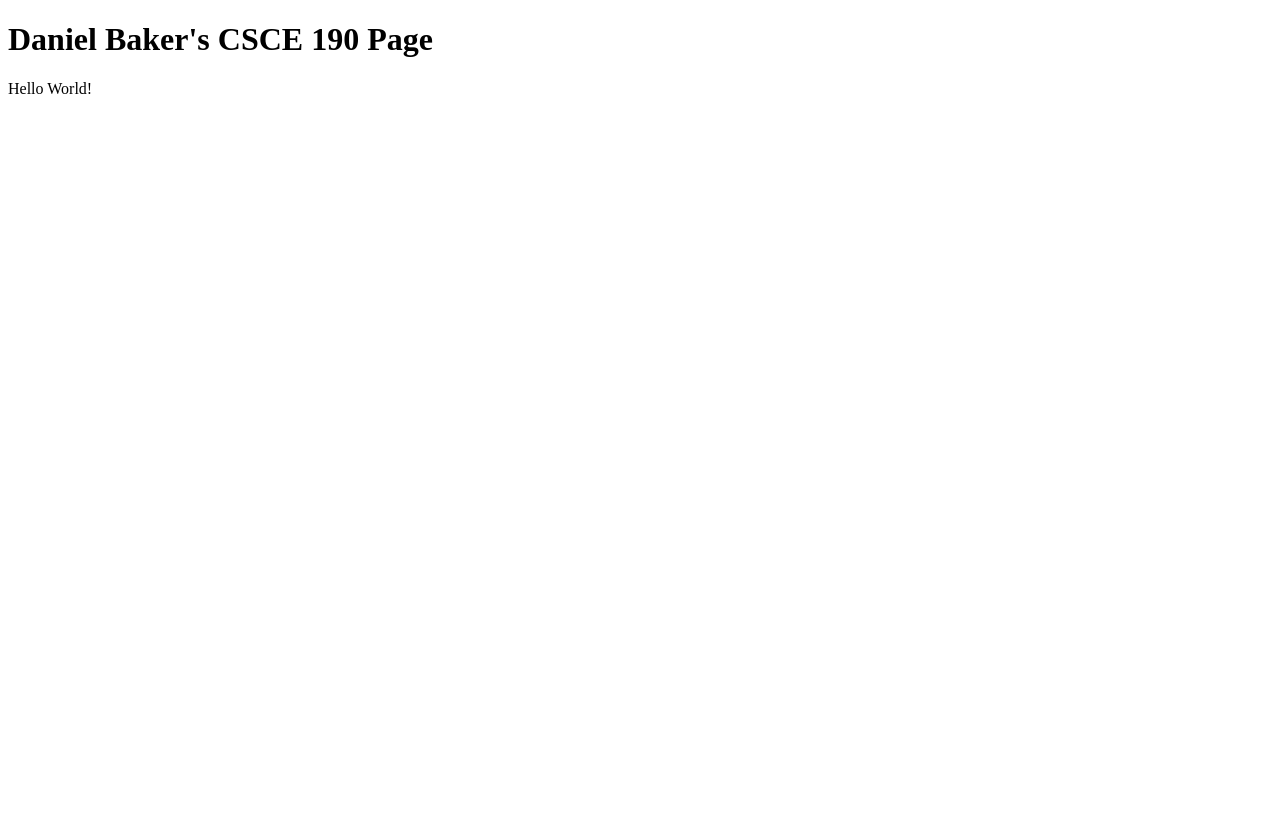
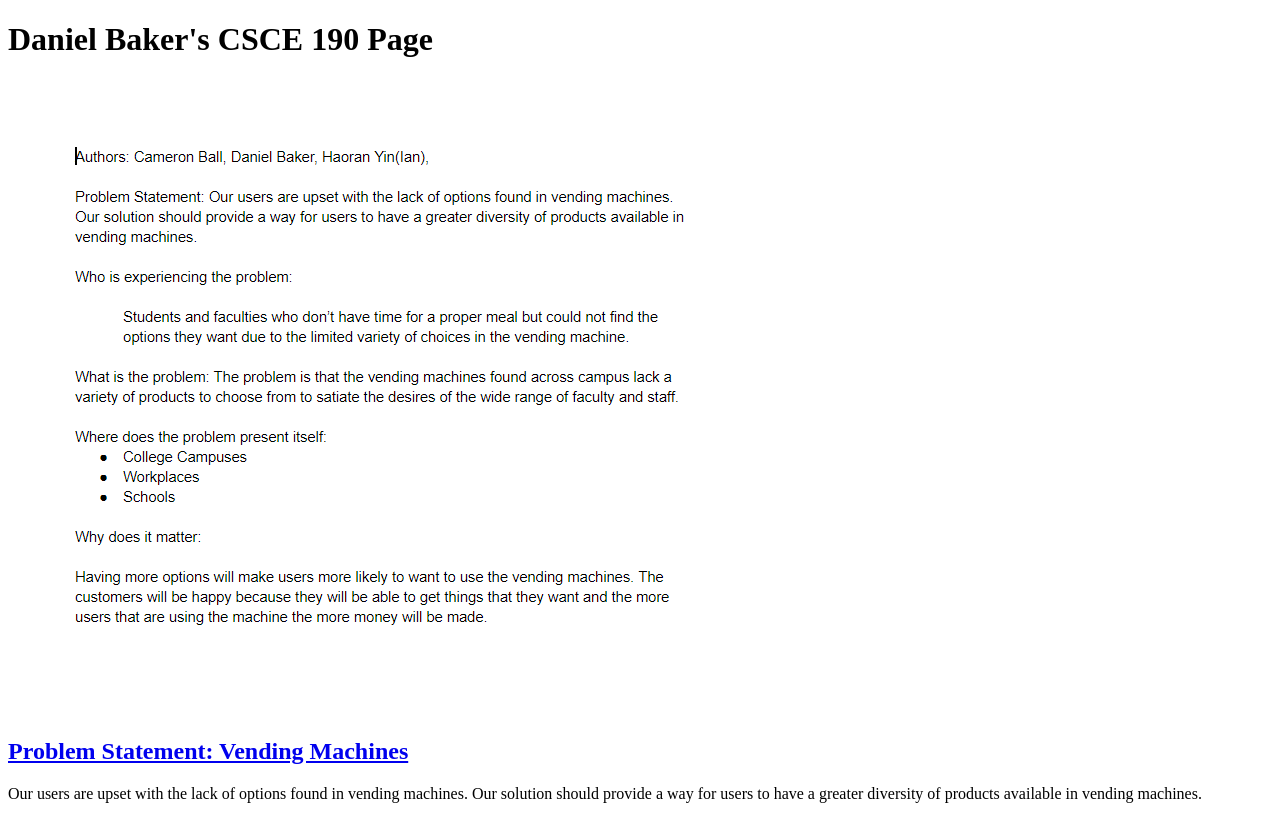
Before and after one commit to Baker-0502/Baker-0502.github.io, a plain HTML site: page index.html in a window 1280 px wide. Drawn offline with Linux system fonts and the light colour scheme.

Commit message:
Add files via upload

```diff
--- a/index.html
+++ b/index.html
@@ -1,11 +1,22 @@
 <!DOCTYPE html>
 <html>
 	<head>
+		<meta http-equiv="Content-Type" content="text/html; charset=UTF-8">
 		<title>Welcome to the page!</title>
+		<style type="text/css"></style>
 	</head>
+
 
 	<body>
 		<h1>Daniel Baker's CSCE 190 Page</h1>
-			<p>Hello World!</p>
+
+		<section class="assignment">
+			<a href="files/problem-statement.pdf"><img src="images/problem-statement.PNG"></a>
+			<section class="ass-details">
+				<a href="files/problem-statement.pdf"><h2>Problem Statement: Vending Machines</h2></a>
+				<p>Our users are upset with the lack of options found in vending machines. Our solution should provide a way for users to have a greater diversity of products available in vending machines.</p>
+
+			</section>
+		</section>
 	</body>
 </html>
```
Also changed, not shown: images/problem-statement.PNG (added), 1 other file. Lines whose indentation alone changed are shown as unchanged.
